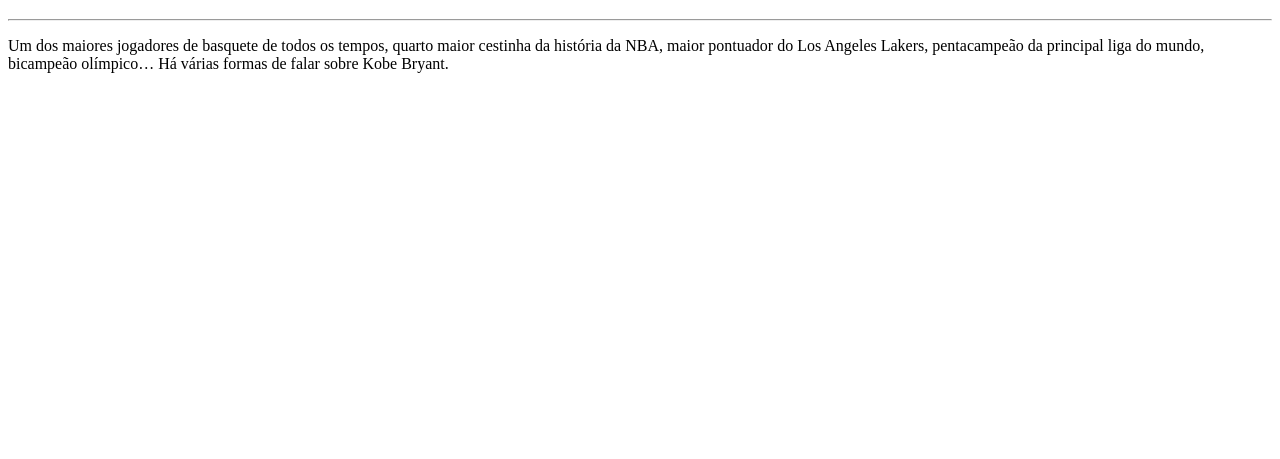
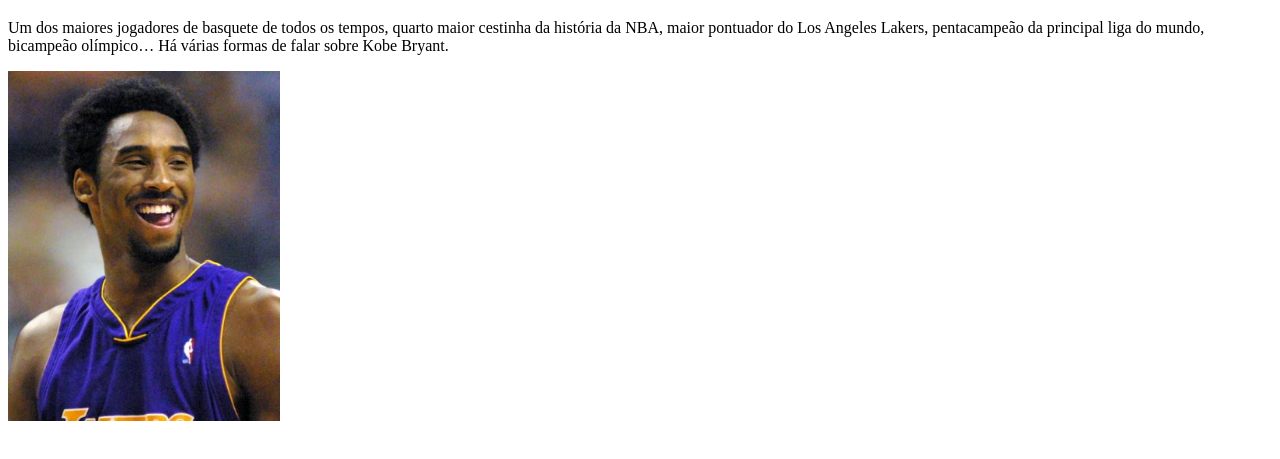
Before and after one commit to joaoparqum/projeto_web_joao, a plain HTML site: page index.html in a window 1280 px wide. Shown: the part 61-520 px from the top of the page. Drawn offline with Linux system fonts and the light colour scheme.

Commit message:
Adicionando imagem

```diff
--- a/index.html
+++ b/index.html
@@ -8,8 +8,10 @@
 </head>
 <body>
     <h1>Kobe Bryant</h1>
-    <hr>
+
     <p>Um dos maiores jogadores de basquete de todos os tempos, quarto maior cestinha da história da NBA, maior pontuador do Los Angeles Lakers, pentacampeão da principal liga do mundo, bicampeão olímpico… Há várias formas de falar sobre Kobe Bryant.</p>
+
+    <img src="/images/kobe_resized_resized.jpg" alt="Kobe Bryant">
     <!--
         link do meu projeto no Github:
         https://github.com/itsjoaaaao/projeto_web_joao
```
Also changed, not shown: images/kobe_resized_resized.jpg (added).
